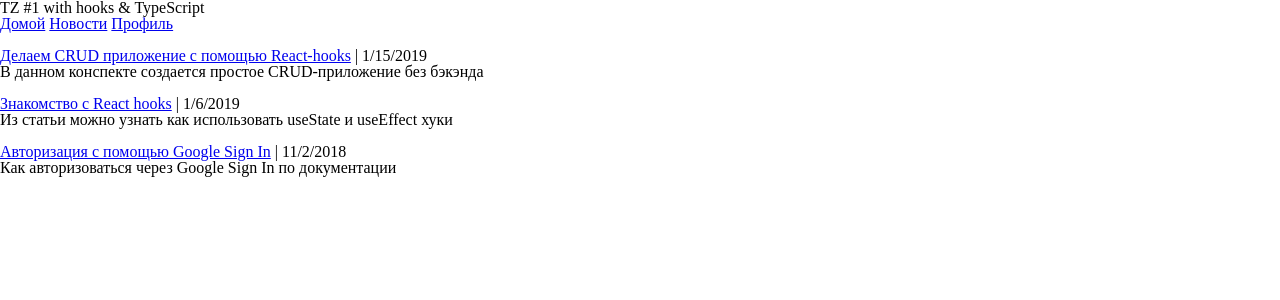
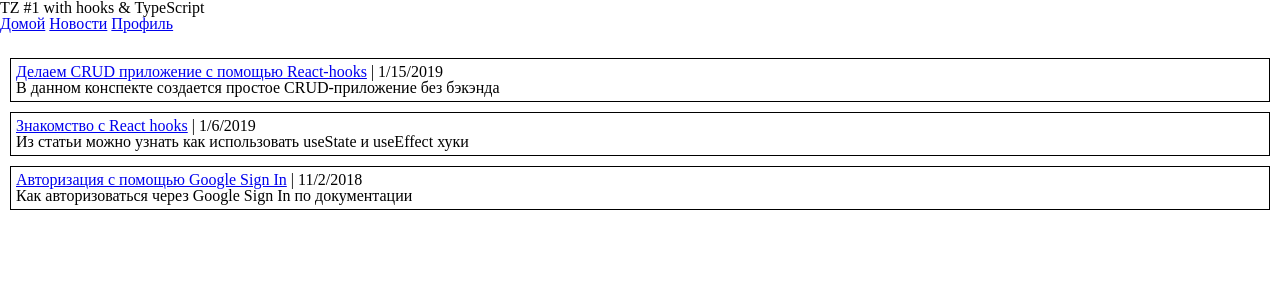
Before and after one commit to maxfarseer/tutorial-tz-1-hooks-typescript, a React (Create React App) app: page /news in a window 1280 px wide. Shown: the top 300 px of the page. Built offline with nearby package versions, Linux system fonts and the light colour scheme.

Commit message:
styled-components draft

```diff
--- a/package.json
+++ b/package.json
@@ -9,9 +9,11 @@
     "@types/reach__router": "^1.2.3",
     "@types/react": "16.8.6",
     "@types/react-dom": "16.8.2",
+    "@types/styled-components": "^4.1.12",
     "react": "^16.8.3",
     "react-dom": "^16.8.3",
     "react-scripts": "2.1.5",
+    "styled-components": "^4.1.3",
     "typescript": "^3.3.3333"
   },
   "scripts": {
--- a/src/App.tsx
+++ b/src/App.tsx
@@ -21,6 +21,7 @@ const App: React.FC<RouteComponentProps> = props => {
         <Link to="profile">Профиль</Link>{' '}
         {checkAuthStatus() ? <button onClick={logout}>Выйти</button> : null}
       </nav>
+      <br />
 
       {props.children}
     </div>
--- a/src/components/NewsItem.tsx
+++ b/src/components/NewsItem.tsx
@@ -1,4 +1,5 @@
 import * as React from 'react'
+import styled from 'styled-components'
 
 import { INewsItem } from '../models/news'
 
@@ -6,12 +7,17 @@ interface INewsItemProps {
   data: INewsItem;
 }
 
+const Article = styled.article`
+  margin: 10px;
+  border: 1px solid black;
+  padding: 5px;
+`
+
 const NewsItem: React.FC<INewsItemProps> = ({
   data: { title, text, timestamp, link },
 }) => {
   return (
-    <article>
-      <br />
+    <Article>
       <div>
         {
           <a href={link} target="_blank">
@@ -21,7 +27,7 @@ const NewsItem: React.FC<INewsItemProps> = ({
         | {timestamp.toLocaleDateString()}
       </div>
       <div>{text}</div>
-    </article>
+    </Article>
   )
 }
 
```
Also changed, not shown: src/components/UI/Button.jsx (added, +34 -0 lines), 1 other file (tests, documents, lock files or other folders).
